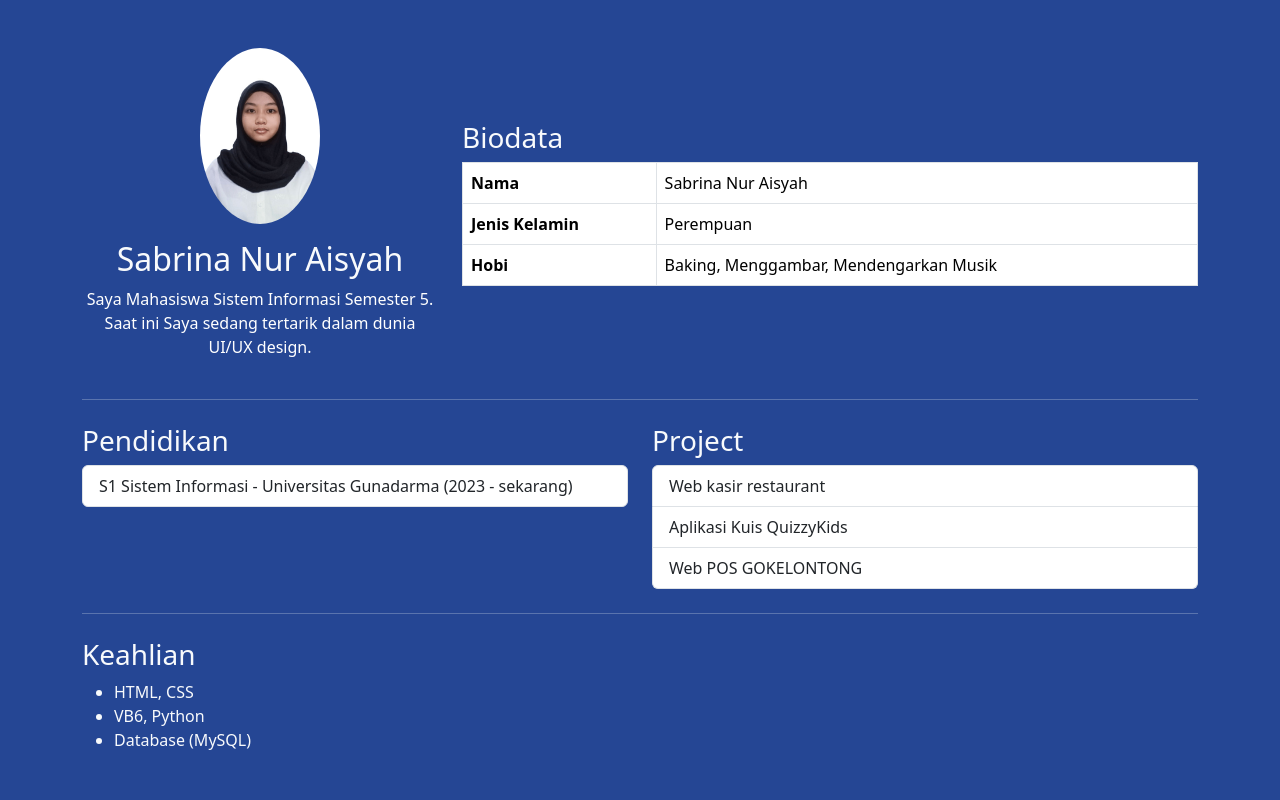
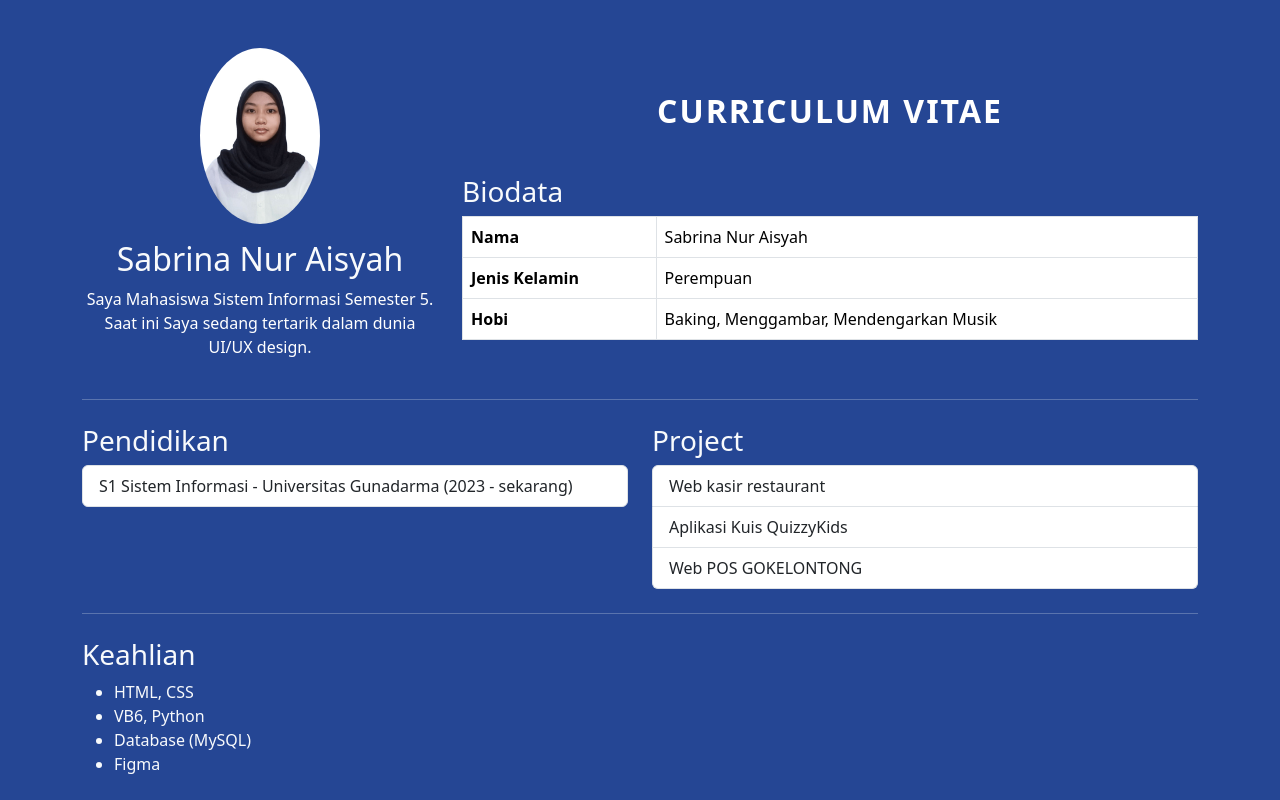
Before and after one commit to sabrinalyn/Latihan-HTML, a plain HTML site: page latihanhtml/index.html in a window 1280 px wide. Shown: the top 800 px of the page. Drawn offline with nearby package versions, Linux system fonts and the light colour scheme.

Commit message:
update perubahan pada index.html

```diff
--- a/latihanhtml/index.html
+++ b/latihanhtml/index.html
@@ -7,6 +7,18 @@
   <!-- Bootstrap CDN -->
   <link href="https://cdn.jsdelivr.net/npm/bootstrap@5.3.3/dist/css/bootstrap.min.css" rel="stylesheet">
 </head>
+<style>
+    .cv-title {
+      text-align: center;
+      font-size: 32px;
+      font-weight: bold;
+      color: #ffffff;
+      background-color: #254694;
+      padding: 20px 0;
+      letter-spacing: 2px;
+      margin-bottom: 20px;
+    }
+</style>
 <body style="background-color: #254694; color: #f8fafc;">
 
 
@@ -22,6 +34,7 @@
 
       <!-- Table Bio -->
       <div class="col-md-8">
+      <div class="cv-title">CURRICULUM VITAE</div>
         <h3>Biodata</h3>
         <table class="table table-bordered">
           <tr><th>Nama</th><td>Sabrina Nur Aisyah</td></tr>
@@ -59,6 +72,7 @@
       <li>HTML, CSS</li>
       <li>VB6, Python</li>
       <li>Database (MySQL)</li>
+      <li>Figma</li>
     </ul>
   </div>
 
```
